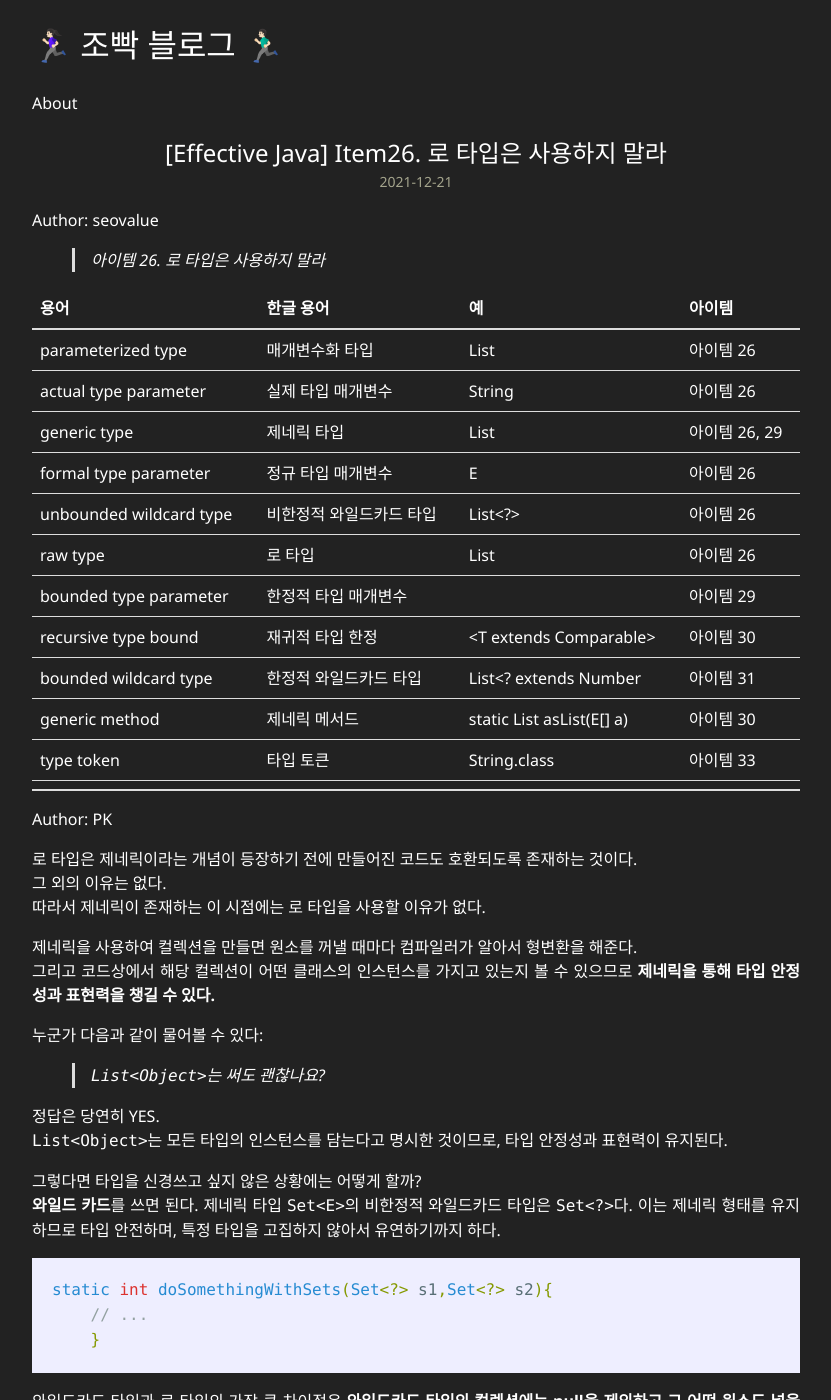
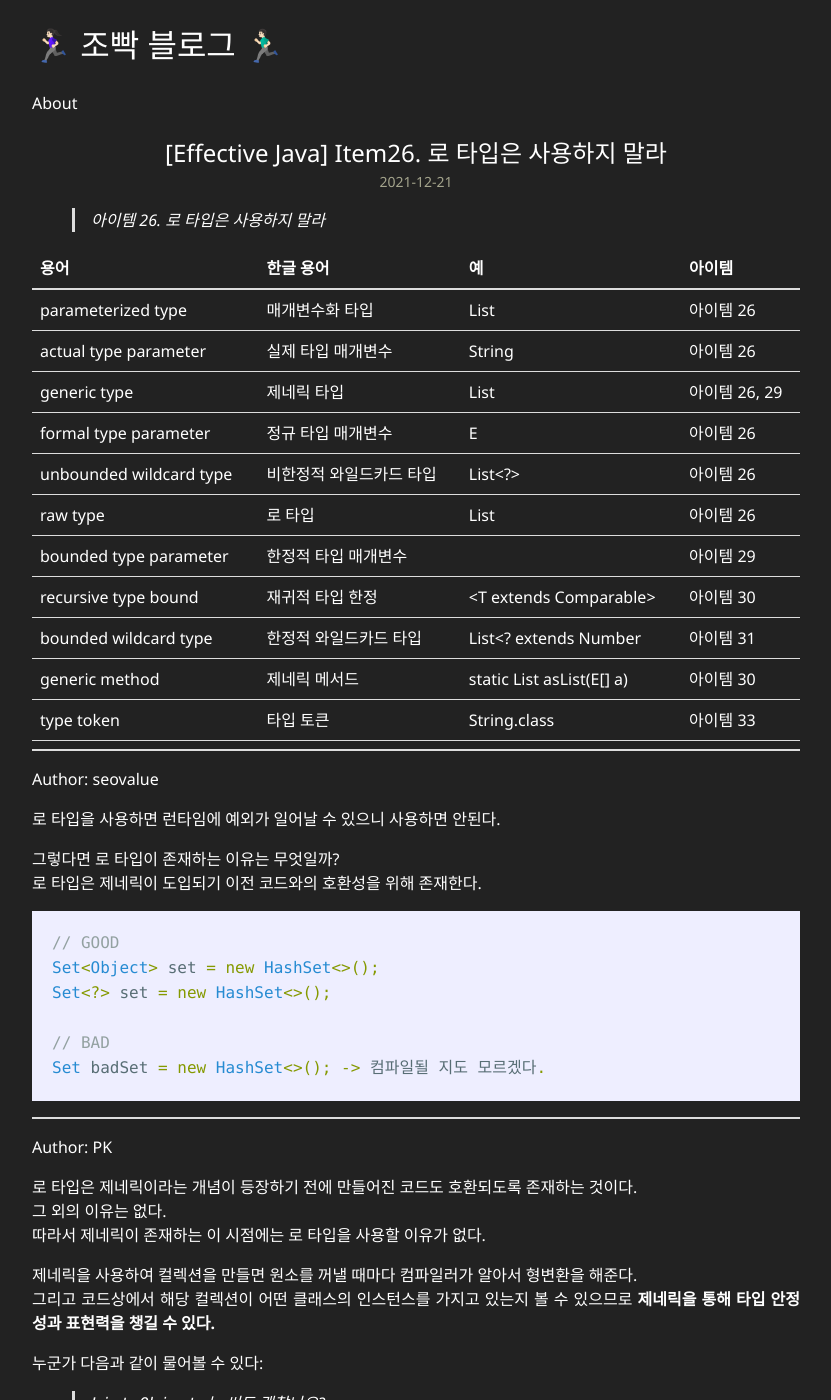
Before and after one commit to jo-pk/jo-pk.github.io, a Jekyll site: the page built from _posts/2021-12-21-[Effective-Java]-Item26.md, in a window 1280 px wide and 1400 px high. Shown: the whole window, without its empty margins (224-1055 px from the left). Built offline with Jekyll 4.4.1, drawn with Linux system fonts in a browser that asks for light colours.

Commit message:
docs: item26 작성

````diff
--- a/_posts/2021-12-21-[Effective-Java]-Item26.md
+++ b/_posts/2021-12-21-[Effective-Java]-Item26.md
@@ -22,6 +20,26 @@ Author: seovalue
 | bounded wildcard type   | 한정적 와일드카드 타입  | List<? extends Number            | 아이템 31     |
 | generic method          | 제네릭 메서드       | static <E> List<E> asList(E[] a) | 아이템 30     |
 | type token              | 타입 토큰         | String.class                     | 아이템 33     |
+
+
+-----
+
+Author: seovalue
+
+로 타입을 사용하면 런타임에 예외가 일어날 수 있으니 사용하면 안된다.<br>
+
+그렇다면 로 타입이 존재하는 이유는 무엇일까?<br>
+로 타입은 제네릭이 도입되기 이전 코드와의 호환성을 위해 존재한다.<br>
+
+```java
+// GOOD
+Set<Object> set = new HashSet<>();
+Set<?> set = new HashSet<>();
+
+// BAD
+Set badSet = new HashSet<>(); -> 컴파일될 지도 모르겠다.
+```
+
 
 _____
 
````
Also changed, not shown: other parts of _posts/2021-12-21-[Effective-Java]-Item26.md (+0 -2 lines).
